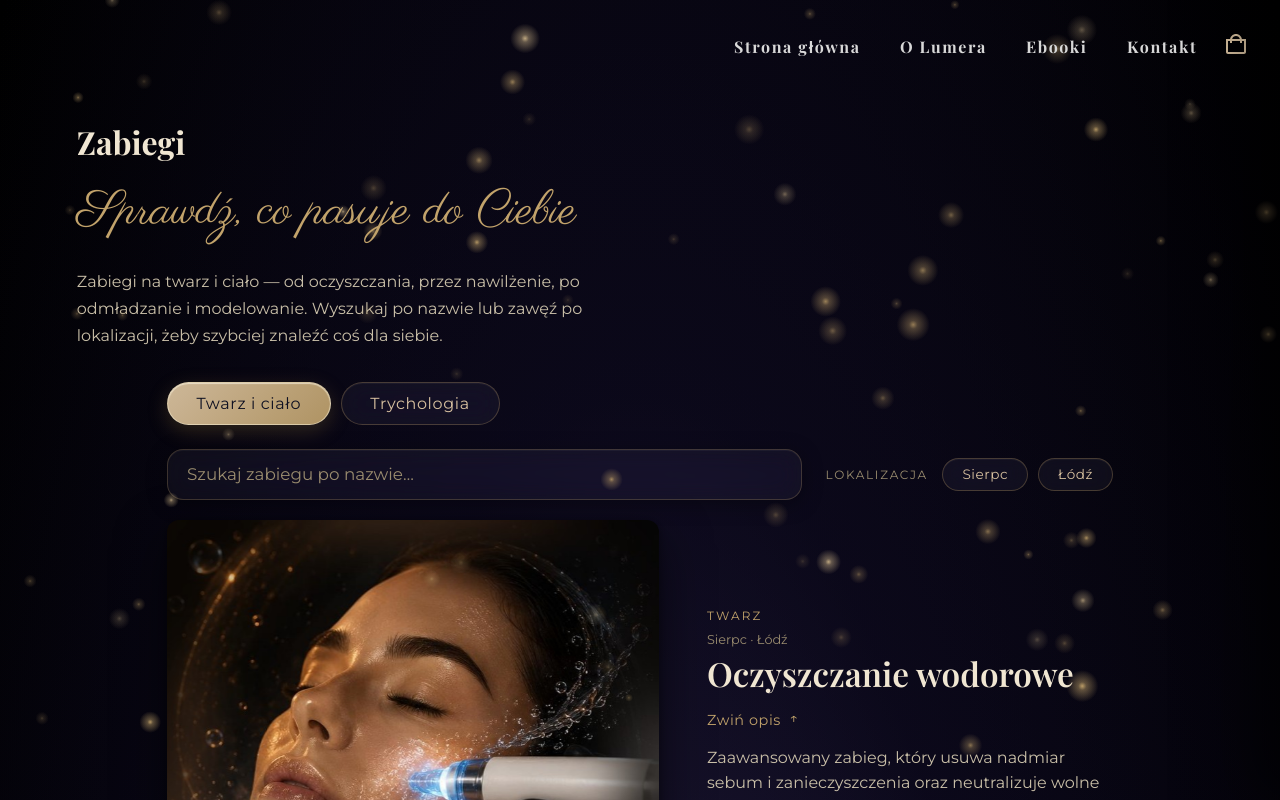
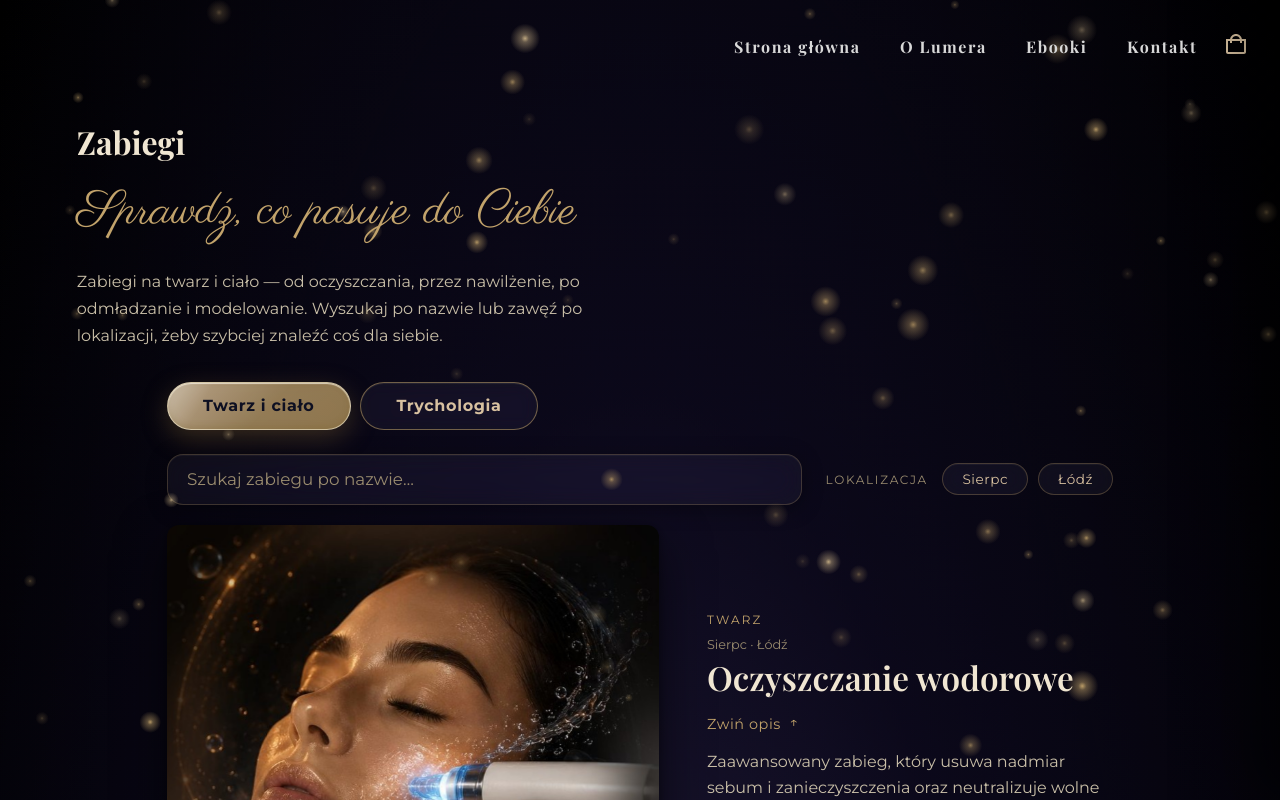
Before and after one commit to eM-Bien/lumera, a Next.js app: page /oferta in a window 1280 px wide. Shown: the top 800 px of the page. Built offline with nearby package versions, Linux system fonts and the light colour scheme.

Commit message:
change button to resuable component

```diff
--- a/app/components/OfferTabs/OfferTabs.module.css
+++ b/app/components/OfferTabs/OfferTabs.module.css
@@ -1,6 +1,6 @@
 /* =========================================================================
-   OfferTabs — przełącznik zakładek (Kosmetyczne / Trychologiczne).
-   Segmentowy „liquid glass" spójny z filtrami oferty.
+   OfferTabs — układ przełącznika zakładek (Twarz i ciało / Trychologia).
+   Wygląd przycisków pochodzi z PrimaryButton / SecondaryButton.
    ========================================================================= */
 
 .wrap {
@@ -11,64 +11,8 @@
 .tabs {
   display: flex;
   gap: 0.6rem;
+  flex-wrap: wrap;
   max-width: 1100px;
   margin: 0 auto;
   padding: 0 6vw;
 }
-
-.tab {
-  flex: 0 0 auto;
-  padding: 0.7rem 1.8rem;
-  font-family: var(--font-basic), sans-serif;
-  font-size: 1rem;
-  letter-spacing: 0.04em;
-  color: #d8c1a0;
-
-  background: rgba(255, 255, 255, 0.04);
-  backdrop-filter: blur(12px) saturate(140%);
-  -webkit-backdrop-filter: blur(12px) saturate(140%);
-  border: 1px solid rgba(194, 163, 107, 0.3);
-  border-radius: 999px;
-  box-shadow: inset 0 1px 1px rgba(255, 255, 255, 0.05);
-
-  cursor: pointer;
-  transition:
-    background-color 0.3s ease,
-    box-shadow 0.3s ease,
-    border-color 0.3s ease,
-    color 0.3s ease;
-}
-
-.tab:hover {
-  border-color: rgba(194, 163, 107, 0.6);
-  background: rgba(194, 163, 107, 0.1);
-}
-
-.tabActive {
-  color: #0e1022;
-  background: linear-gradient(
-    135deg,
-    rgba(216, 193, 160, 0.95) 0%,
-    rgba(194, 163, 107, 0.9) 100%
-  );
-  border-color: rgba(240, 230, 200, 0.6);
-  box-shadow:
-    0 6px 20px rgba(140, 110, 50, 0.3),
-    inset 0 1px 1px rgba(255, 250, 235, 0.6);
-}
-
-.tabActive:hover {
-  background: linear-gradient(
-    135deg,
-    rgba(216, 193, 160, 1) 0%,
-    rgba(194, 163, 107, 0.95) 100%
-  );
-}
-
-.tab:focus-visible {
-  outline: none;
-  border-color: rgba(194, 163, 107, 0.7);
-  box-shadow:
-    inset 0 1px 1px rgba(255, 255, 255, 0.05),
-    0 0 0 3px rgba(194, 163, 107, 0.2);
-}
--- a/app/components/OfferTabs/OfferTabs.tsx
+++ b/app/components/OfferTabs/OfferTabs.tsx
@@ -3,9 +3,16 @@
 import { useState } from "react";
 import OfferExplorer from "../OfferExplorer/OfferExplorer";
 import TrychoView from "../TrychoView/TrychoView";
+import PrimaryButton from "../Buttons/PrimaryButton/PrimaryButton";
+import SecondaryButton from "../Buttons/SecondaryButton/SecondaryButton";
 import styles from "./OfferTabs.module.css";
 
 type Tab = "kosmetyczne" | "trychologiczne";
+
+const TABS: { id: Tab; label: string }[] = [
+  { id: "kosmetyczne", label: "Twarz i ciało" },
+  { id: "trychologiczne", label: "Trychologia" },
+];
 
 export default function OfferTabs() {
   const [tab, setTab] = useState<Tab>("kosmetyczne");
@@ -13,28 +20,22 @@ export default function OfferTabs() {
   return (
     <div className={styles.wrap}>
       <div className={styles.tabs} role="tablist" aria-label="Rodzaj zabiegów">
-        <button
-          type="button"
-          role="tab"
-          id="tab-kosmetyczne"
-          aria-selected={tab === "kosmetyczne"}
-          aria-controls="panel-kosmetyczne"
-          className={`${styles.tab} ${tab === "kosmetyczne" ? styles.tabActive : ""}`}
-          onClick={() => setTab("kosmetyczne")}
-        >
-          Twarz i ciało
-        </button>
-        <button
-          type="button"
-          role="tab"
-          id="tab-trychologiczne"
-          aria-selected={tab === "trychologiczne"}
-          aria-controls="panel-trychologiczne"
-          className={`${styles.tab} ${tab === "trychologiczne" ? styles.tabActive : ""}`}
-          onClick={() => setTab("trychologiczne")}
-        >
-          Trychologia
-        </button>
+        {TABS.map(({ id, label }) => {
+          const selected = tab === id;
+          const Btn = selected ? PrimaryButton : SecondaryButton;
+          return (
+            <Btn
+              key={id}
+              role="tab"
+              id={`tab-${id}`}
+              aria-selected={selected}
+              aria-controls={`panel-${id}`}
+              onClick={() => setTab(id)}
+            >
+              {label}
+            </Btn>
+          );
+        })}
       </div>
 
       {tab === "kosmetyczne" ? (
```
